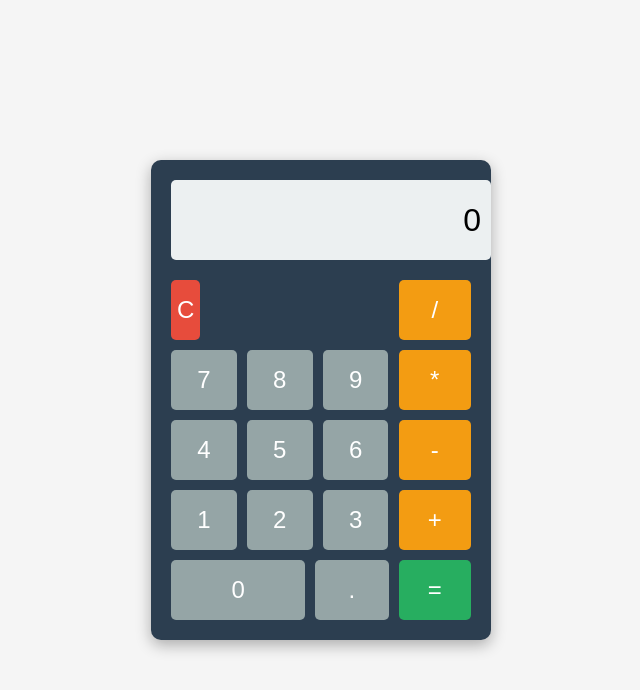
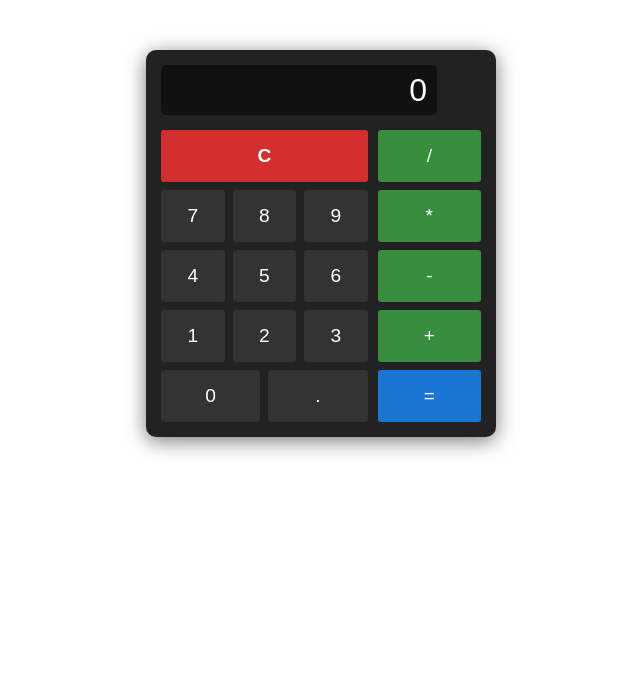
Before and after one commit to ujjwalsainii/basic-calculator, a plain HTML site: page index.html in a window 1280 px wide. Shown: the whole page, without its empty margins (319-959 px from the left). Drawn offline with Linux system fonts and the light colour scheme.

Commit message:
Update style.css

```diff
--- a/style.css
+++ b/style.css
@@ -1,113 +1,77 @@
-body {
-    font-family: Arial, sans-serif;
-    display: flex;
-    justify-content: center;
-    align-items: center;
-    height: 100vh;
-    margin: 0;
-    background-color: #f5f5f5;
-}
-
+/* style.css */
 .calculator {
-    width: 300px;
-    background-color: #2c3e50;
+    width: 320px;
+    margin: 50px auto;
+    padding: 15px;
+    background: #222;
     border-radius: 10px;
-    padding: 20px;
-    box-shadow: 0 5px 15px rgba(0, 0, 0, 0.3);
+    box-shadow: 0 4px 20px #0008;
 }
 
 .display {
-    width: 100%;
-    height: 60px;
-    margin-bottom: 20px;
-    padding: 10px;
-    font-size: 2rem;
+    width: 80%;
+    height: 50px;
+    background: #111;
+    color: #fff;
+    font-size: 2em;
+    margin-bottom: 15px;
+    padding: 0 10px;
+    border: none;
     text-align: right;
-    border: none;
     border-radius: 5px;
-    background-color: #ecf0f1;
 }
 
 .buttons-container {
     display: flex;
-    gap: 10px;
+    flex-direction: row;
+    justify-content: space-between;
 }
 
 .number-buttons {
-    flex: 3;
     display: flex;
     flex-direction: column;
-    gap: 10px;
+    gap: 8px;
+    flex: 2;
 }
 
 .button-row {
     display: flex;
-    gap: 10px;
+    gap: 8px;
+}
+
+.calc-btn {
+    flex: 1;
+    padding: 15px;
+    font-size: 1.2em;
+    background: #333;
+    color: #fff;
+    border: none;
+    border-radius: 3px;
+    transition: background 0.2s;
+    cursor: pointer;
+}
+
+.calc-btn.clear {
+    background: #d32f2f;
+    color: #fff;
+    font-weight: bold;
 }
 
 .operator-column {
-    flex: 1;
     display: flex;
     flex-direction: column;
-    gap: 10px;
-}
-
-.calc-btn {
-    height: 60px;
-    font-size: 1.5rem;
-    border: none;
-    border-radius: 5px;
-    cursor: pointer;
-    transition: all 0.2s;
-}
-
-.number {
-    background-color: #95a5a6;
-    color: white;
+    gap: 8px;
+    margin-left: 10px;
     flex: 1;
 }
 
-.number:hover {
-    background-color: #7f8c8d;
+.calc-btn.operator,
+.calc-btn.equals {
+    background: #388e3c;
+    color: #fff;
 }
 
-.zero {
-    flex: 2;
+/* Optional: styling for equals */
+.calc-btn.equals {
+    background: #1976d2;
 }
-
-.decimal {
-    background-color: #95a5a6;
-    color: white;
-    flex: 1;
-}
-
-.decimal:hover {
-    background-color: #7f8c8d;
-}
-
-.operator {
-    background-color: #f39c12;
-    color: white;
-}
-
-.operator:hover {
-    background-color: #e67e22;
-}
-
-.equals {
-    background-color: #27ae60;
-    color: white;
-}
-
-.equals:hover {
-    background-color: #2ecc71;
-}
-
-.clear {
-    background-color: #e74c3c;
-    color: white;
-}
-
-.clear:hover {
-    background-color: #c0392b;
-}
```
